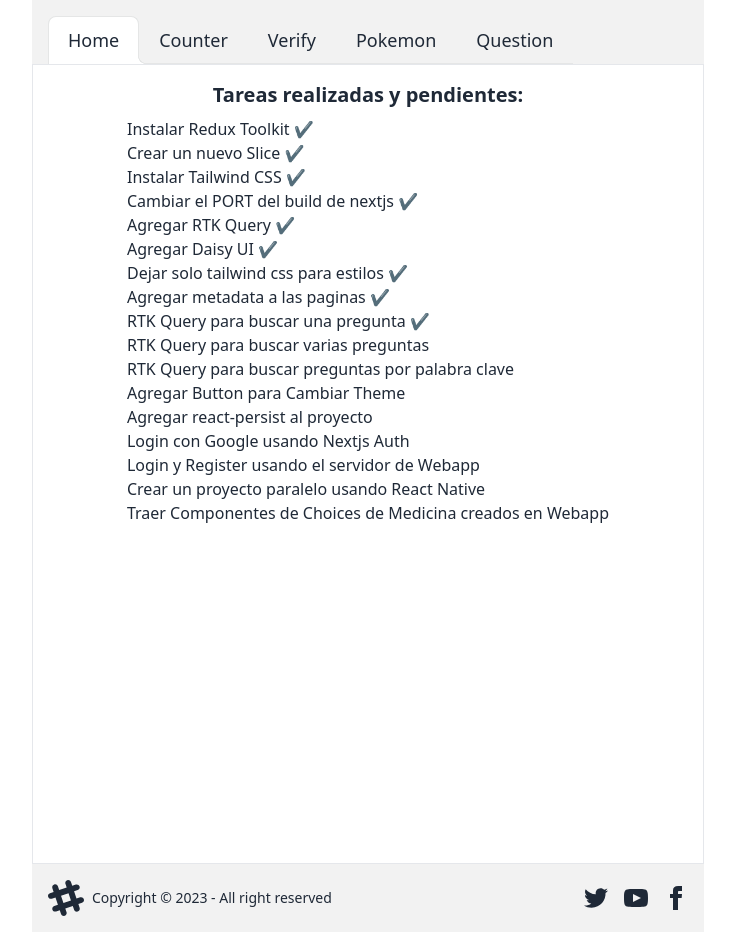
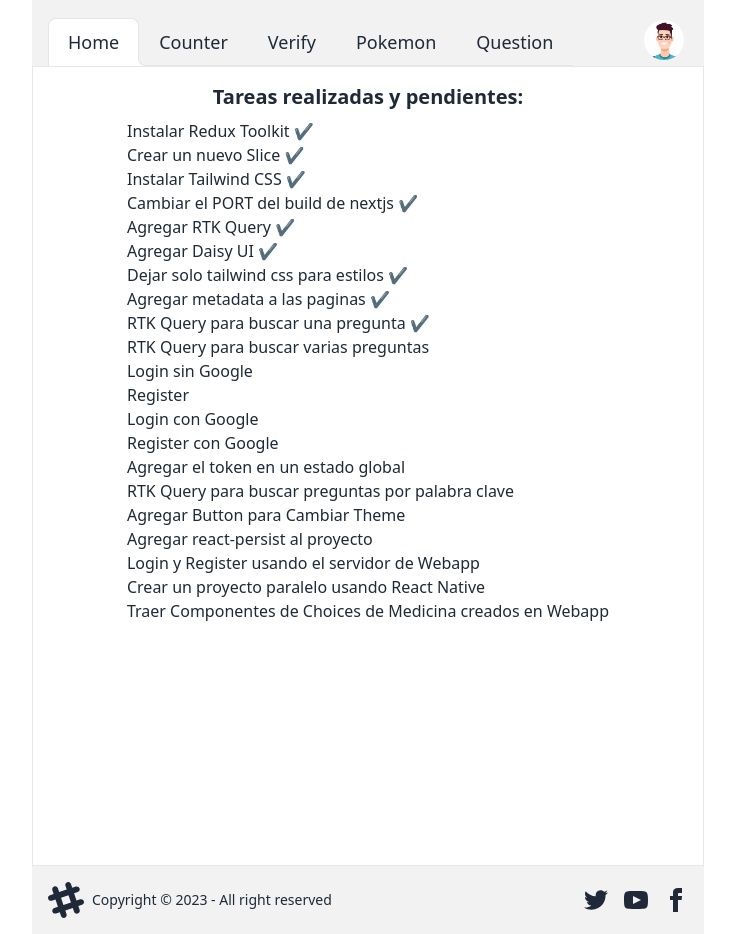
Before and after one commit to diegonicita/examenes-nextjs, a Next.js app: page / in a window 1280 px wide. Shown: the whole page, without its empty margins (272-1007 px from the left). Built offline with nearby package versions, Linux system fonts and the light colour scheme.

Commit message:
Add login function

```diff
--- a/app/components/Nav.tsx
+++ b/app/components/Nav.tsx
@@ -8,8 +8,8 @@ export const Nav = () => {
   const pathname = usePathname()
 
   return (
-    <nav className="bg-base-200 text-base-content px-4 pt-4 flex gap-4 w-full">
-      <div role="tablist" className="tabs tabs-lifted tabs-lg">
+    <nav className="bg-base-200 text-base-content px-4 pt-4 flex gap-4 sm:w-full">
+      <div role="tablist" className="block sm:flex tabs tabs-lifted tabs-lg">
         <Link
           role="tab"
           className={`tab ${pathname === '/' ? 'tab-active' : ''}`}
@@ -46,6 +46,37 @@ export const Nav = () => {
           Question
         </Link>
       </div>
+      <div className="w-full text-end dropdown dropdown-end">
+        <label tabIndex={0} className="btn btn-ghost btn-circle avatar">
+          <div className="w-10 rounded-full">
+            <img alt="Tailwind CSS Navbar component" src="/login-icon.png" />
+          </div>
+        </label>
+        <ul
+          tabIndex={0}
+          className="menu menu-sm dropdown-content mt-3 z-[1] p-2 shadow bg-base-100 rounded-box w-52"
+        >
+          <li>
+            {/* <a href="http://localhost:8126/auth/google-examenes">Ingresar con Google</a> */}
+            <a href="https://mercado.webapp.ar/auth/google-examenes">Ingresar con Google</a>
+          </li>
+          <li>
+            <a>Registrarte</a>
+          </li>
+          <li>
+            <a className="justify-between">
+              Ver tu perfil
+              {/* <span className="badge">New</span> */}
+            </a>
+          </li>
+          <li>
+            <a>Preferencias</a>
+          </li>
+          <li>
+            <a>Salir (Logout)</a>
+          </li>
+        </ul>
+      </div>
     </nav>
   )
 }
--- a/app/page.tsx
+++ b/app/page.tsx
@@ -16,10 +16,14 @@ export default function IndexPage() {
           <li>Agregar metadata a las paginas ✔️</li>
           <li>RTK Query para buscar una pregunta ✔️</li>
           <li>RTK Query para buscar varias preguntas</li>
+          <li>Login sin Google</li>
+          <li>Register</li>
+          <li>Login con Google</li>
+          <li>Register con Google</li>
+          <li>Agregar el token en un estado global</li>
           <li>RTK Query para buscar preguntas por palabra clave</li>
           <li>Agregar Button para Cambiar Theme</li>
           <li>Agregar react-persist al proyecto</li>
-          <li>Login con Google usando Nextjs Auth</li>
           <li>Login y Register usando el servidor de Webapp</li>
           <li>Crear un proyecto paralelo usando React Native</li>
           <li>Traer Componentes de Choices de Medicina creados en Webapp </li>
```
Also changed, not shown: public/login-icon.png (added).
